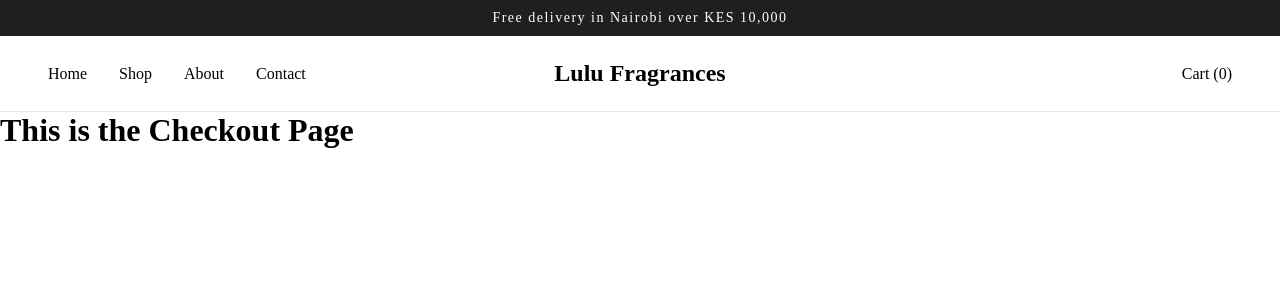
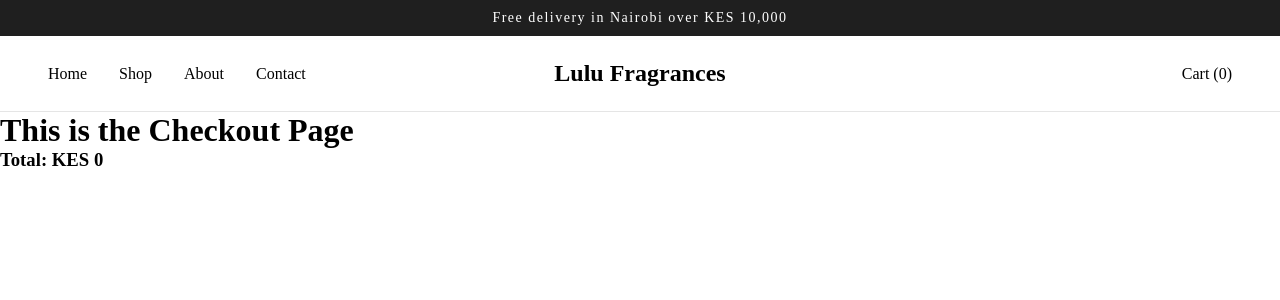
Before and after one commit to yvonnenyambura/perfume-store, a React (Vite) app: page /checkoutpage in a window 1280 px wide. Shown: the top 300 px of the page. Built offline with nearby package versions, Linux system fonts and the light colour scheme.

Commit message:
Add checkout link and order summary

```diff
--- a/src/pages/Cart.jsx
+++ b/src/pages/Cart.jsx
@@ -1,10 +1,10 @@
 import { useContext } from 'react'
 import { CartContext } from '../context/CartContext.jsx'
-import {Link} from 'react-router-dom'
+import { Link } from 'react-router-dom'
 
 
 function Cart() {
-    const {cart, setCart} = useContext(CartContext)
+    const { cart, setCart } = useContext(CartContext)
 
     function handlesRemove(index) {
         setCart(cart.filter((item, i) => i !== index))
@@ -20,7 +20,7 @@ function Cart() {
             </>
         )
     }
-    return(
+    return (
         <>
             <h1>This is the Cart Page</h1>
             {cart.map((item, index) => (
@@ -30,8 +30,9 @@ function Cart() {
                     <button onClick={() => handlesRemove(index)}>Remove</button>
                 </div>
             ))}
+
             <h3>Total: KES {total.toLocaleString()}</h3>
-
+            <Link to="/checkoutpage">Proceed to Checkout</Link>
         </>
     )
 }
--- a/src/pages/CheckOutPage.jsx
+++ b/src/pages/CheckOutPage.jsx
@@ -1,6 +1,23 @@
+import {useContext} from 'react'
+import { CartContext } from '../context/CartContext.jsx'
+
 function CheckOutPage() {
-    return(
-        <h1>This is the Checkout Page</h1>
+    const { cart } = useContext(CartContext)
+
+    const total = cart.reduce((sum, item) => sum + item.price, 0)
+    return (
+        <>
+            <h1>This is the Checkout Page</h1>
+
+            {cart.map((item, index) => (
+                <div key={index}>
+                    <p>{item.name}</p>
+                    <p>Price: KES {item.price.toLocaleString()}</p>
+                </div>
+            ))}
+
+            <h3>Total: KES {total.toLocaleString()}</h3>
+        </>
     )
 }
 
```
Lines whose indentation alone changed are shown as unchanged.
